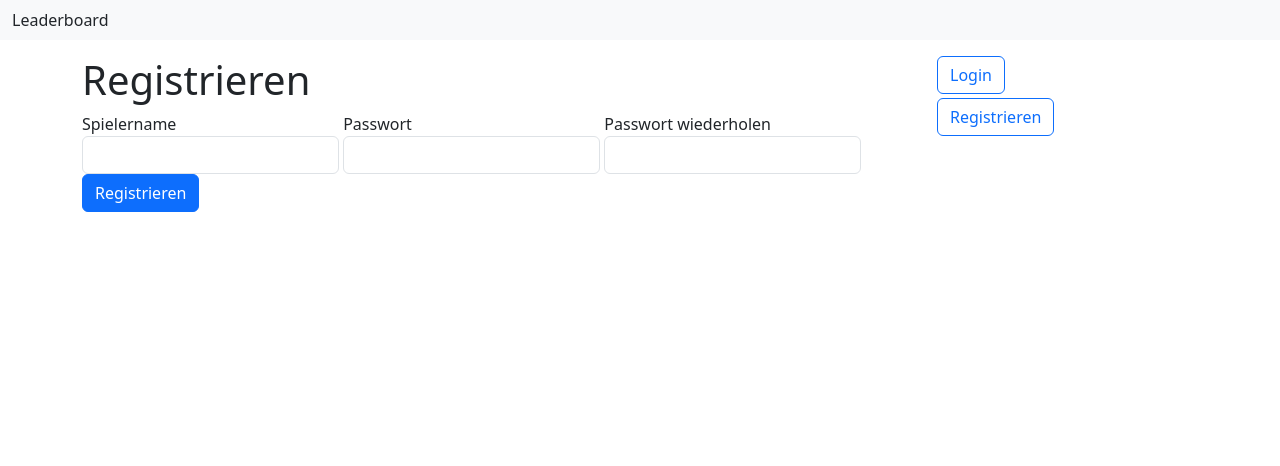
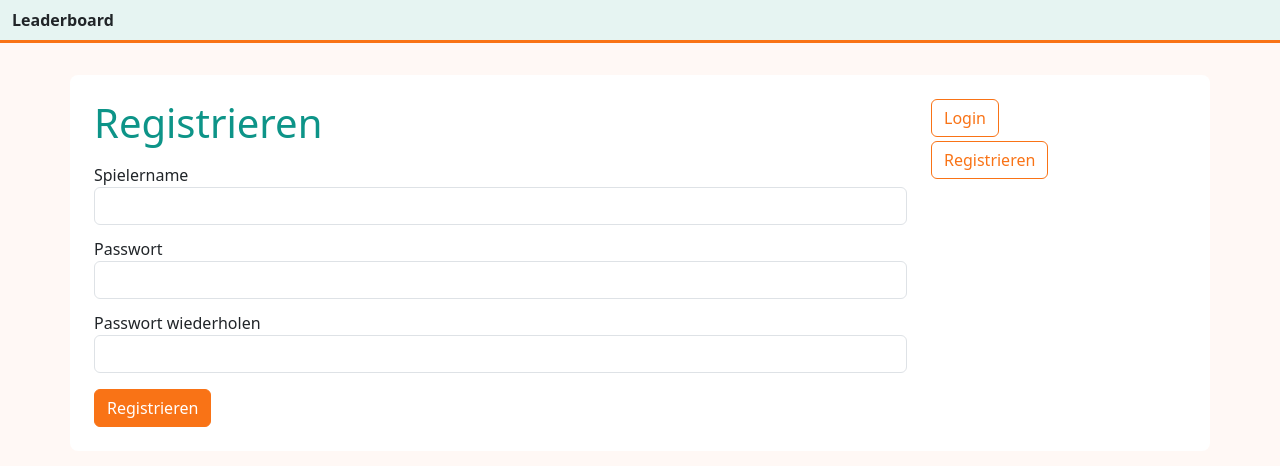
Before and after one commit to JanineEML/quiz, a PHP site: page /register in a window 1280 px wide. Shown: the top 466 px of the page. Run offline with PHP 8.4, Linux system fonts and the light colour scheme.

Commit message:
added some more colors

```diff
--- a/public/css/main.css
+++ b/public/css/main.css
@@ -1,6 +1,162 @@
+/* ============================================================
+   LAYOUT
+   ============================================================ */
+
+body {
+    background-color: #fff8f5;
+}
+
 .container-lg {
-    margin-top: 1rem;
+    margin-top: 2rem;
+    margin-bottom: 2rem;
+    background-color: #fff;
+    border-radius: 0.5rem;
+    padding: 1.5rem;
 }
+
+/* ============================================================
+   NAVBAR
+   ============================================================ */
+
+.navbar {
+    background-color: #e6f4f2 !important;
+    border-bottom: 3px solid #f97316;
+}
+
+.navbar .nav-link {
+    color: #212529 !important;
+    font-weight: 600;
+}
+
+.navbar .nav-link:hover {
+    color: #f97316 !important;
+}
+
+.navbar form {
+    margin: 0;
+    padding: 0;
+}
+
+.navbar form button {
+    background: none;
+    border: none;
+    padding: 0.5rem 1rem;
+    margin: 0;
+    cursor: pointer;
+    font-family: inherit;
+    font-size: inherit;
+    line-height: 1.5;
+}
+
+/* ============================================================
+   PRIMARY COLOR — ORANGE
+   ============================================================ */
+
+.btn-primary {
+    background-color: #f97316;
+    border-color: #f97316;
+    color: #fff;
+}
+
+.btn-primary:hover,
+.btn-primary:focus,
+.btn-primary:active {
+    background-color: #ea6900;
+    border-color: #ea6900;
+    color: #fff;
+}
+
+.btn-outline-primary {
+    color: #f97316;
+    border-color: #f97316;
+}
+
+.btn-outline-primary:hover {
+    background-color: #f97316;
+    border-color: #f97316;
+    color: #fff;
+}
+
+/* ============================================================
+   SECONDARY COLOR — TEAL
+   ============================================================ */
+
+.btn-secondary {
+    background-color: #0d9488;
+    border-color: #0d9488;
+    color: #fff;
+}
+
+.btn-secondary:hover,
+.btn-secondary:focus,
+.btn-secondary:active {
+    background-color: #0a7a70;
+    border-color: #0a7a70;
+    color: #fff;
+}
+
+.btn-outline-secondary {
+    color: #0d9488;
+    border-color: #0d9488;
+}
+
+.btn-outline-secondary:hover {
+    background-color: #0d9488;
+    border-color: #0d9488;
+    color: #fff;
+}
+
+/* ============================================================
+   FORMS
+   ============================================================ */
+
+form > label {
+    display: block;
+    margin-bottom: 0.75rem;
+}
+
+.form-select {
+    margin-bottom: 0.75rem;
+}
+
+form > .btn,
+form > button {
+    margin-top: 0.25rem;
+}
+
+.form-control:focus,
+.form-select:focus {
+    border-color: #f97316;
+    box-shadow: 0 0 0 0.25rem rgba(249, 115, 22, 0.25);
+}
+
+/* ============================================================
+   PROGRESS BAR
+   ============================================================ */
+
+.progress-bar {
+    background-color: #f97316;
+}
+
+/* ============================================================
+   TIMER
+   ============================================================ */
+
+#timer {
+    display: flex;
+    align-items: center;
+    justify-content: center;
+    width: 60px;
+    height: 60px;
+    border-radius: 50%;
+    background-color: #f97316;
+    color: #fff;
+    font-weight: bold;
+}
+
+/* ============================================================
+   QUIZ ANSWERS
+   ============================================================ */
 
 .quiz-answers {
     display: flex;
@@ -20,15 +176,87 @@
     flex: 1;
 }
 
-#timer {
+.quiz-answers .btn-primary {
+    background-color: #fff3e0;
+    border-color: #f97316;
+    color: #343a40;
+}
+
+.quiz-answers .btn-primary:hover {
+    background-color: #ffe4c4;
+    border-color: #ea6900;
+    color: #343a40;
+}
+
+.quiz-answers .btn-primary:disabled {
+    background-color: #fff3e0;
+    border-color: #f97316;
+    color: #6c757d;
+    opacity: 1;
+}
+
+/* ============================================================
+   HEADINGS
+   ============================================================ */
+
+h1 {
+    color: #0d9488;
+    margin-bottom: 1rem;
+}
+
+h2 {
+    margin-top: 1.5rem;
+    margin-bottom: 0.75rem;
+}
+
+/* ============================================================
+   TABLES
+   ============================================================ */
+
+.table {
+    margin-top: 1rem;
+}
+
+.table td {
+    vertical-align: middle;
+}
+
+.table td form > .btn,
+.table td form > button {
+    margin-top: 0;
+}
+
+.table .self {
+    --bs-table-bg: #fff3e0;
+    --bs-table-striped-bg: #fff3e0;
+}
+
+.wrong-answers .list-group-item:nth-child(odd) {
+    background-color: #fff3e0;
+}
+
+.wrong-answers .list-group-item:nth-child(even) {
+    background-color: #fff;
+}
+
+/* ============================================================
+   SIDEBAR
+   ============================================================ */
+
+.list-group-item:first-child {
+    background-color: #e0f2f0;
+    border-color: #0d9488;
+    color: #0a5c55;
+    font-weight: 600;
+}
+
+/* ============================================================
+   PAGINATION (admin)
+   ============================================================ */
+
+.pagination {
     display: flex;
+    gap: 0.5rem;
     align-items: center;
-    justify-content: center;
-
-    width: 60px;
-    height: 60px;
-    border-radius: 50%;
-    background-color: #dc3545;
-    color: white;
-    font-weight: bold;
+    margin-top: 1rem;
 }
```
